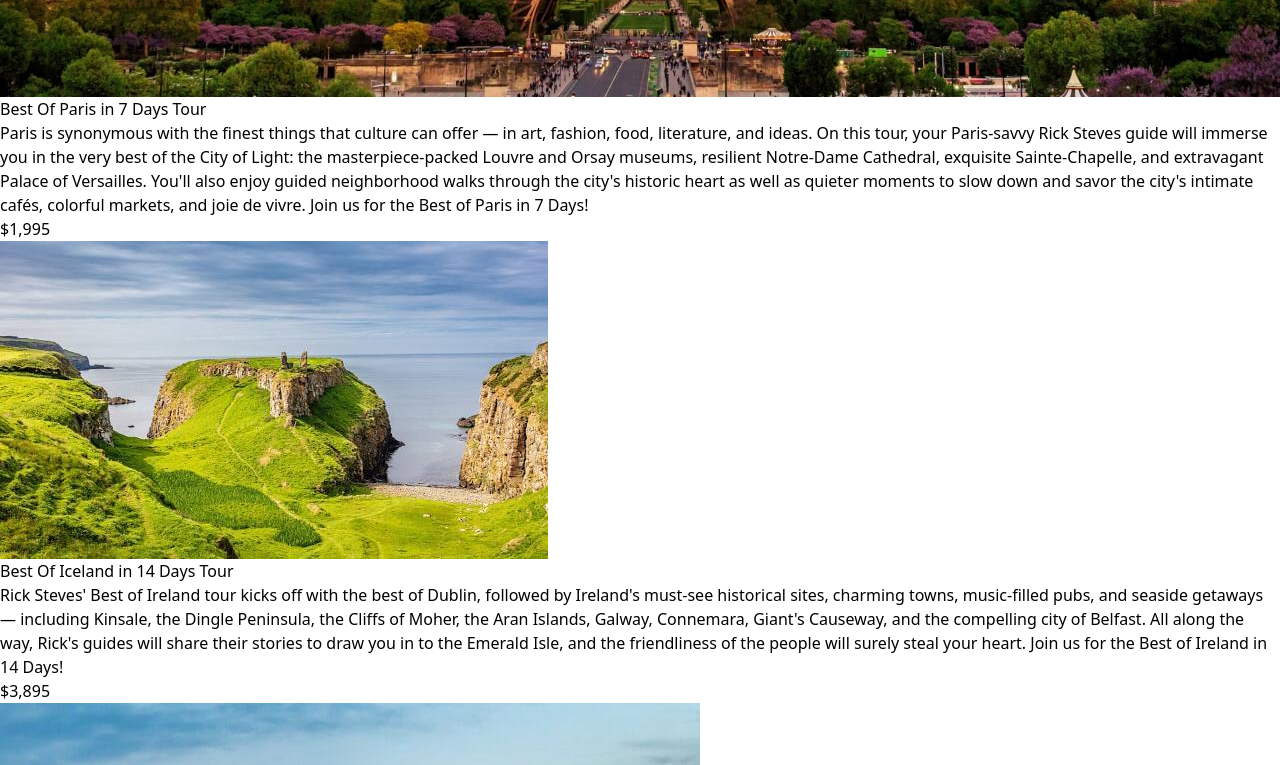
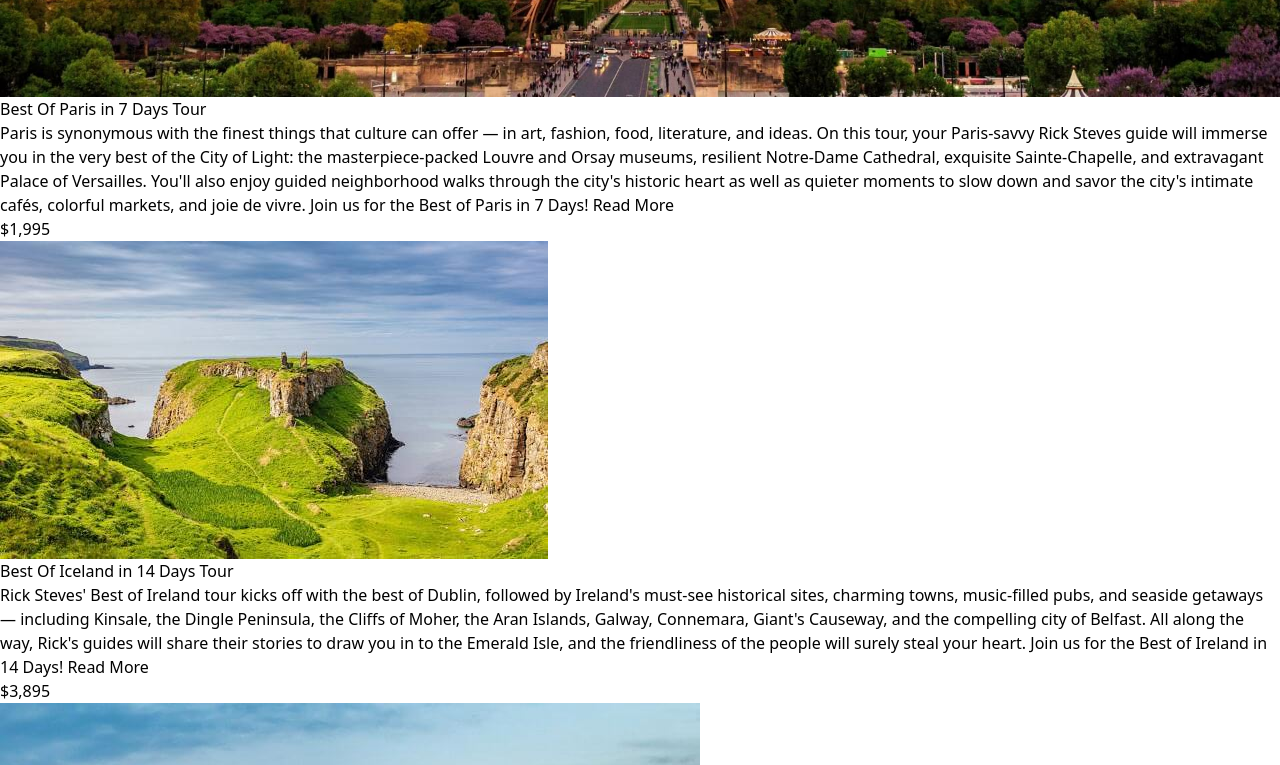
Before and after one commit to BRivasTorres/Practicas-con-react, a React (Vite) app in the folder Tours/: page / in a window 1280 px wide. Shown: the part 780-1545 px from the top of the page. Built offline with nearby package versions, Linux system fonts and the light colour scheme.

Commit message:
Crear boton ShowBt para expandir y reducir descripcion

```diff
--- /dev/null
+++ b/Tours/src/components/ShowBtn.jsx
@@ -0,0 +1,17 @@
+import { useState } from "react";
+
+const ShowBtn = () => {
+	const [show, setShow] = useState(true);
+
+	const handleShow = () => {
+		setShow(!show);
+	};
+
+	return (
+		<button className="text-[#10B981] font-semibold" onClick={handleShow}>
+			{show ? "Read More" : "Show Less"}{" "}
+		</button>
+	);
+};
+
+export default ShowBtn;
--- a/Tours/src/components/Tour.jsx
+++ b/Tours/src/components/Tour.jsx
@@ -1,4 +1,6 @@
 import data from "../mocks/data";
+import ShowBtn from "./ShowBtn";
+
 const Tour = () => {
 	return (
 		<div className="flex flex-wrap gap-[2rem] mx-auto ">
@@ -6,7 +8,7 @@ const Tour = () => {
 				return (
 					<div
 						key={id}
-						className="bg-white flex flex-col flex-wrap w-[30%] min-w-[350px] "
+						className="bg-white flex flex-col flex-wrap w-[30%] min-w-[350px] relative"
 					>
 						<img
 							src={item.img}
@@ -16,8 +18,12 @@ const Tour = () => {
 						<h2 className="font-semibold text-[1.5rem] px-[2rem] py-[1rem] ">
 							{item.title}
 						</h2>
-						<p className="p-[1rem]">{item.description}</p>
-						<span>{item.price}</span>
+						<p className="p-[1rem]">
+							{item.description} <ShowBtn />{" "}
+						</p>
+						<span className="bg-greenColor text-[#fff]  w-[fit-content] p-[.4rem] absolute right-[0] text-end">
+							{item.price}
+						</span>
 					</div>
 				);
 			})}
--- a/Tours/src/components/Tours.jsx
+++ b/Tours/src/components/Tours.jsx
@@ -5,7 +5,7 @@ const Tours = () => {
 		<div className="w-[70%] py-[2rem] mx-auto">
 			<div className="mb-8">
 				<h2 className="text-center text-[3.5rem]">Our Tours</h2>
-				<div className="w-[20%] h-[6px] bg-greenColor rounded-[10px] my-0 mx-auto"></div>
+				<div className="w-[100px] h-[6px] bg-greenColor rounded-[10px] my-0 mx-auto"></div>
 			</div>
 			<Tour />
 		</div>
--- a/Tours/src/mocks/data.js
+++ b/Tours/src/mocks/data.js
@@ -32,6 +32,6 @@ export default [
 		img: "../src/assets/imgs/poland.jpg",
 		description:
 			"Starting in the colorful port city of Gdańsk, you'll escape the crowds and embrace the understated elegance of ready-for-prime-time Poland for 10 days. With an expert Rick Steves guide at your side, you'll experience mighty Malbork castle, the cobbly-cute village of Toruń, Poland's contemporary capital of Warsaw, the spiritual Jasna Góra Monastery, and charming Kraków — Poland's finest city. In this land of surprises — so trendy and hip, yet steeped in history — there's so much to discover. Join us for the Best of Poland in 10 Days!",
-		prcie: "$2,595",
+		price: "$2,595",
 	},
 ];
```
